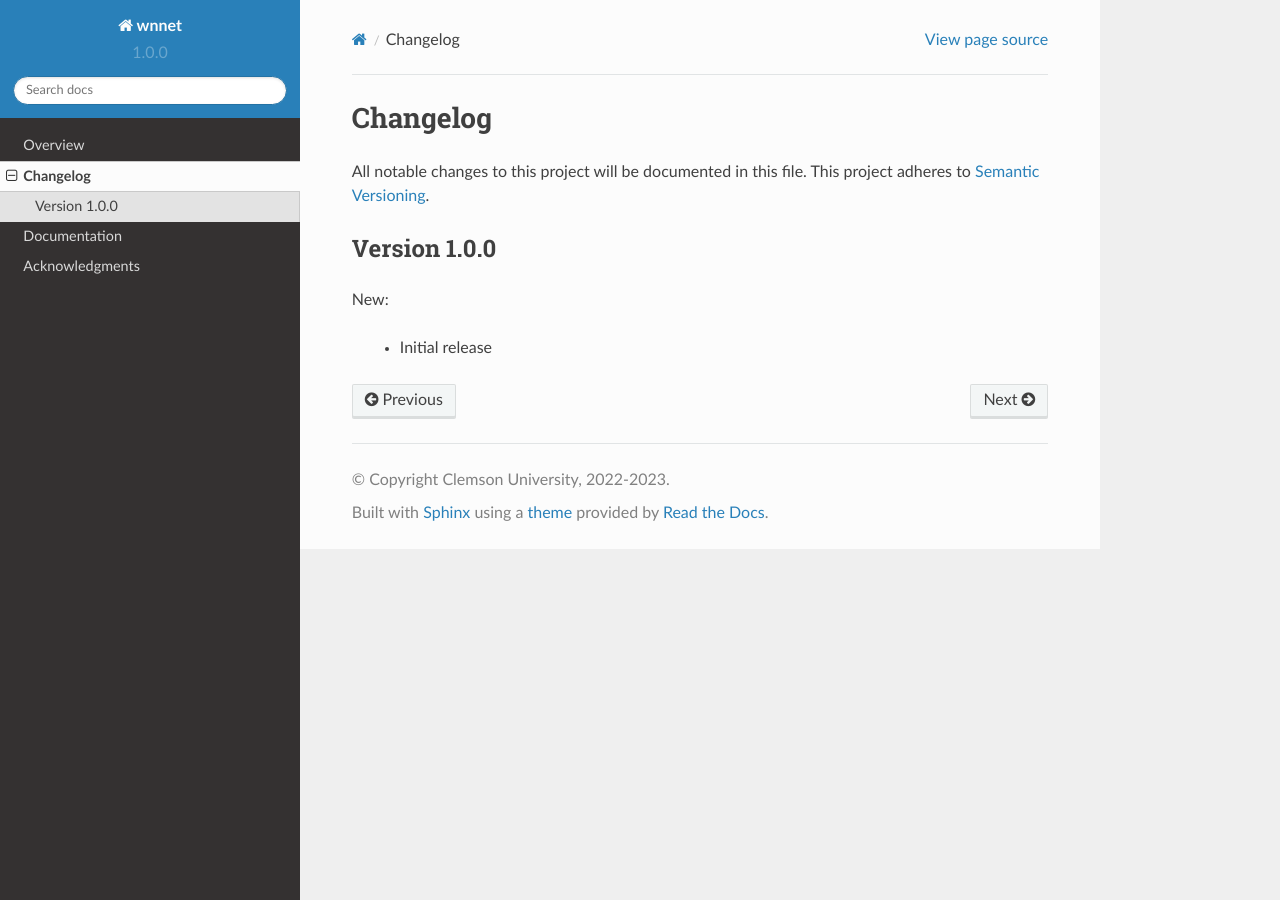
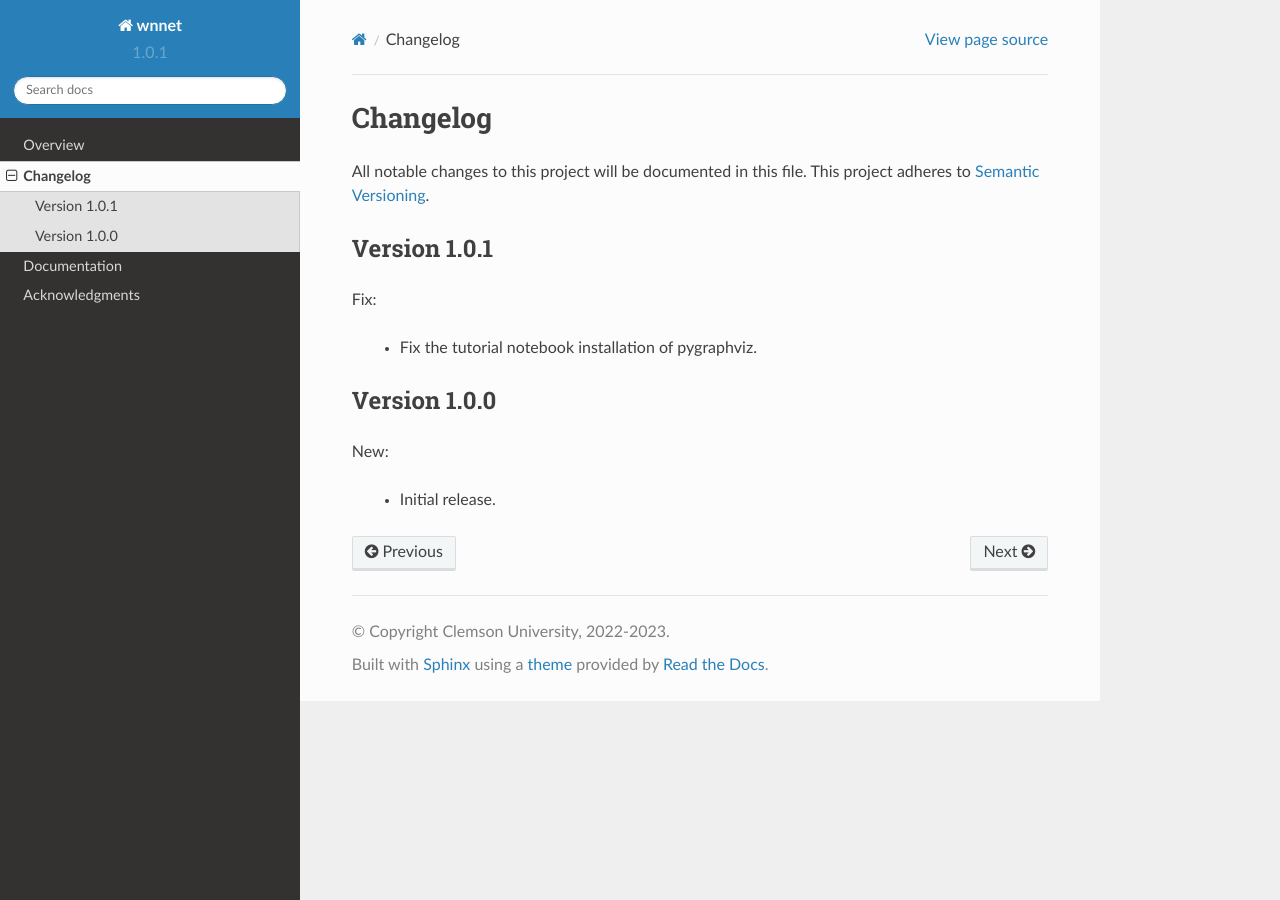
Before and after one commit to mbradle/wnnet, a Sphinx documentation site: the page built from doc/source/changelog.rst, in a window 1280 px wide. Built offline with Sphinx 7.4.7 and the Read the Docs theme 2.0.0, drawn with Linux system fonts in a browser that asks for light colours.

Commit message:
Fix pygraphviz installation.

```diff
--- a/doc/source/changelog.rst
+++ b/doc/source/changelog.rst
@@ -4,9 +4,16 @@ Changelog
 All notable changes to this project will be documented in this file.  This
 project adheres to `Semantic Versioning <http://semver.org/spec/v2.0.0.html>`_.
 
+Version 1.0.1
+-------------
+
+Fix:
+
+  * Fix the tutorial notebook installation of pygraphviz.
+
 Version 1.0.0
 -------------
 
 New:
 
-  * Initial release
+  * Initial release.
--- a/wnnet/__about__.py
+++ b/wnnet/__about__.py
@@ -2,6 +2,6 @@ __all__ = ["__title__", "__summary__", "__version__", "__author__", "__copyright
 
 __title__ = "wnnet"
 __summary__ = "Python project to handle webnucleo reaction networks"
-__version__ = "1.0.0"
+__version__ = "1.0.1"
 __author__ = "Clemson University"
 __copyright__ = "Clemson University, 2022-2023"
```
Also changed, not shown: 1 other file.
